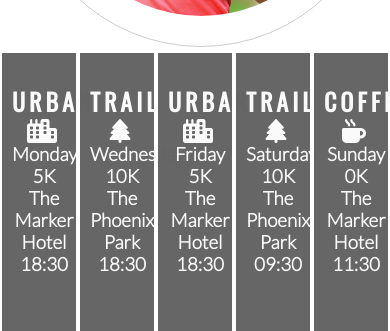
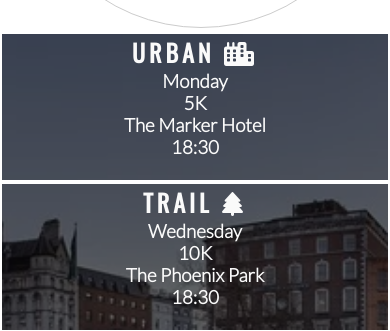
Before and after one commit to fabiocmad/love-running, a plain HTML site: page index.html in a window 390 px wide. Shown: the part 1888-2219 px from the top of the page. Drawn offline with nearby package versions, Linux system fonts and the light colour scheme.

Commit message:
Style the meetup times for tablet and mobile screens

```diff
--- a/assets/css/style.css
+++ b/assets/css/style.css
@@ -279,6 +279,13 @@ footer {
         padding: 0;
     }
 
+    #times > div {
+        width: 100%;
+        clear: both;
+        height: 150px;
+        padding: 0;
+    }
+
     hr {
         display: none;
     }
--- a/index.html
+++ b/index.html
@@ -1,4 +1,4 @@
-<<!DOCTYPE html>
+<!DOCTYPE html>
 <html lang="en">
 
 <head>
```
Also changed, not shown: assets/images/times-background.webp (renamed from assets/images/dublin-city.webp).
